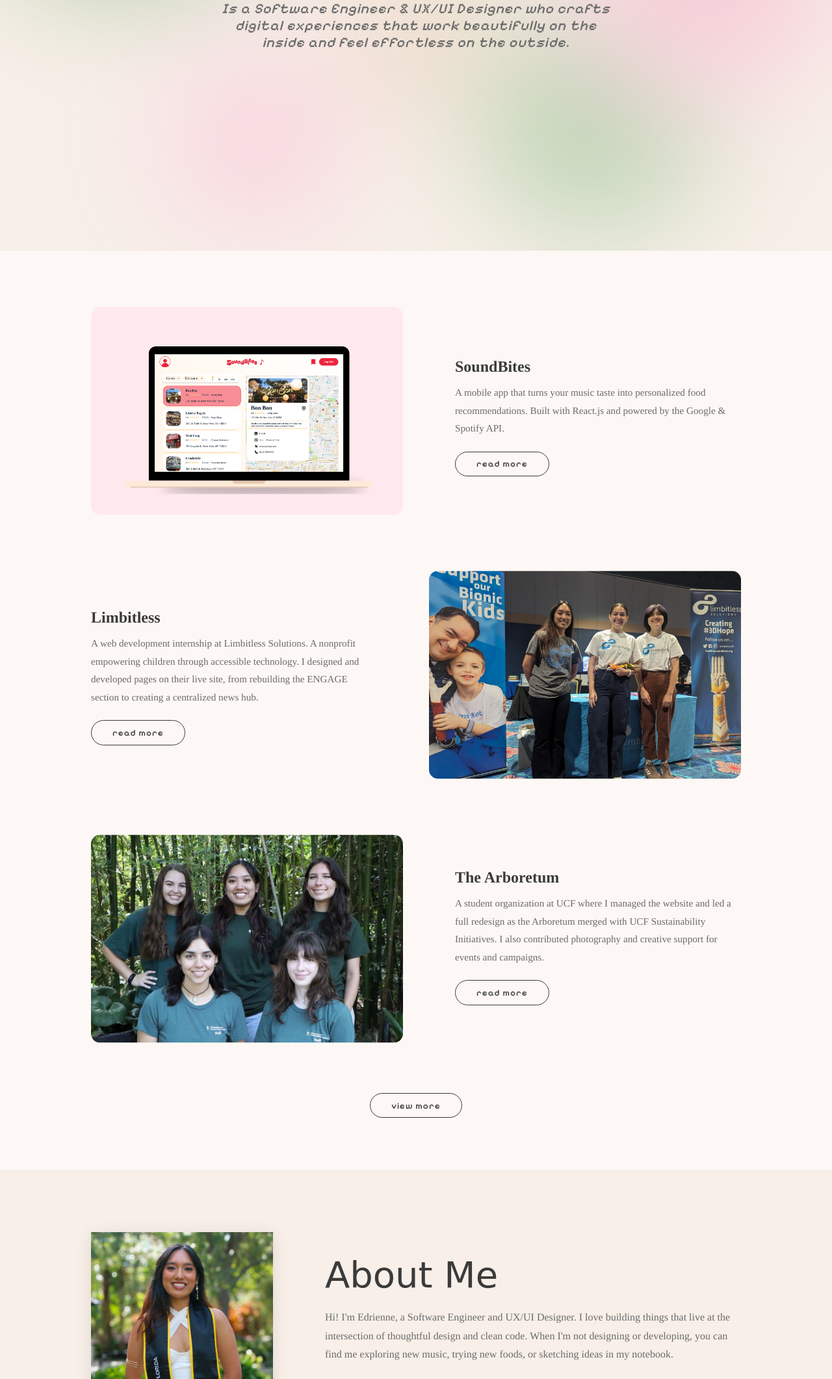
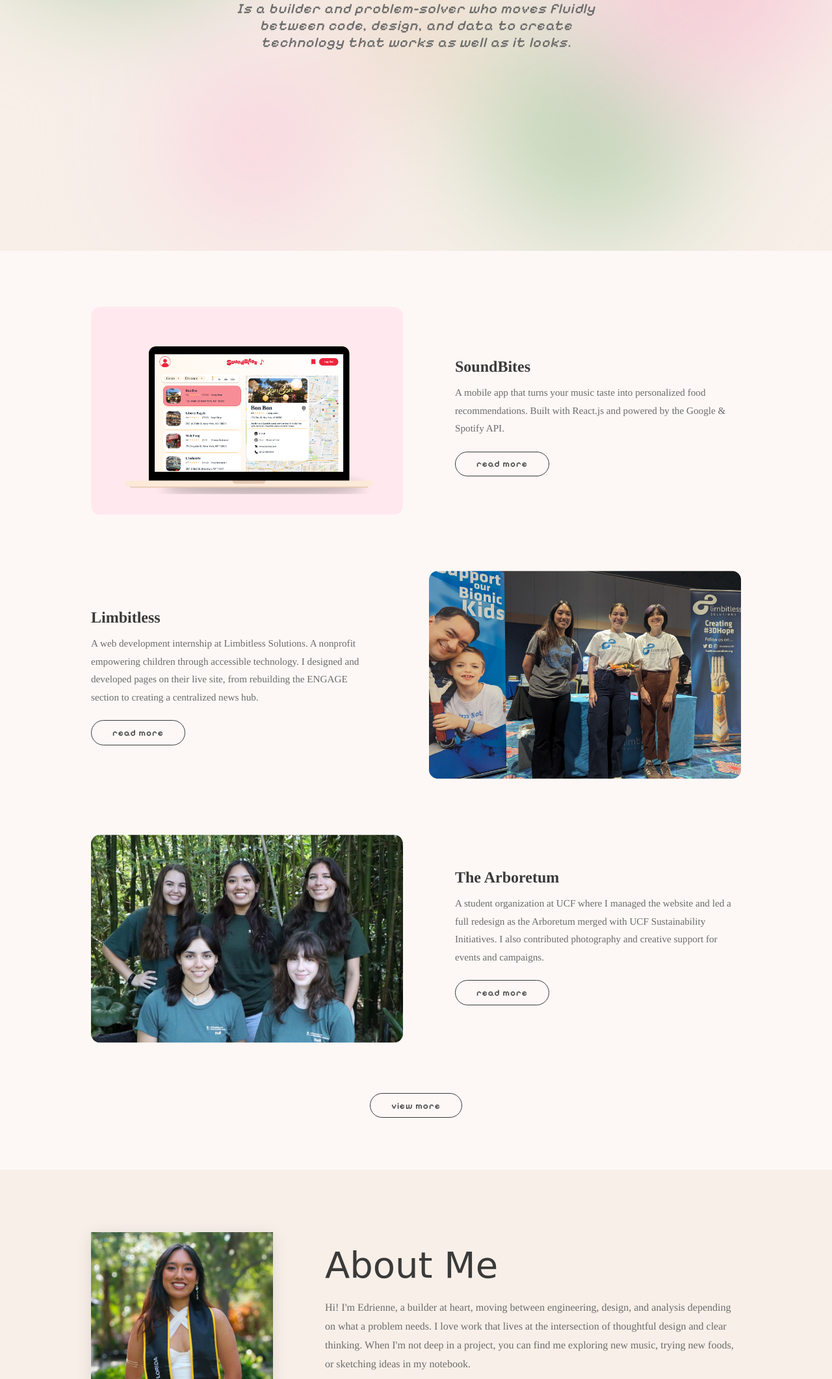
Before and after one commit to eddymarg/edriennegreganaportfolio, a website: page index.html in a window 1280 px wide. Shown: the part 414-2536 px from the top of the page at 65% size. Drawn offline with Linux system fonts and the light colour scheme; a web font is replaced by a local one.

Commit message:
Updated user statements

```diff
--- a/index.html
+++ b/index.html
@@ -47,7 +47,7 @@
 		</div>
 		<div class="hero-content">
 			<h1 class="mea-culpa-regular">Edrienne Gregana</h1>
-			<p class="pixelify-sans-regular description"> Is a Software Engineer &amp; UX/UI Designer who crafts digital experiences that work beautifully on the inside and feel effortless on the outside.</p>
+			<p class="pixelify-sans-regular description"> Is a builder and problem-solver who moves fluidly between code, design, and data to create technology that works as well as it looks.</p>
 		</div>
 	</section>
 
@@ -163,7 +163,7 @@
 			<img src="images/ProfessionalShot.JPG" alt="Edrienne Gregana" class="about-photo">
 			<div class="about-text">
 				<h2 class="mea-culpa-regular">About Me</h2>
-				<p class="tinos-regular">Hi! I'm Edrienne, a Software Engineer and UX/UI Designer. I love building things that live at the intersection of thoughtful design and clean code. When I'm not designing or developing, you can find me exploring new music, trying new foods, or sketching ideas in my notebook.</p>
+				<p class="tinos-regular">Hi! I'm Edrienne, a builder at heart, moving between engineering, design, and analysis depending on what a problem needs. I love work that lives at the intersection of thoughtful design and clear thinking. When I'm not deep in a project, you can find me exploring new music, trying new foods, or sketching ideas in my notebook.</p>
 				<div class="social-links">
 					<!-- GitHub -->
 					<a href="https://github.com/eddymarg" target="_blank" aria-label="GitHub">
```
